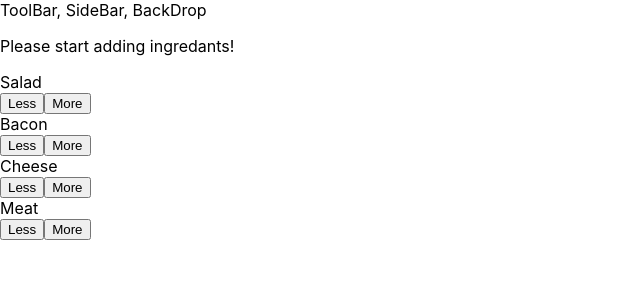
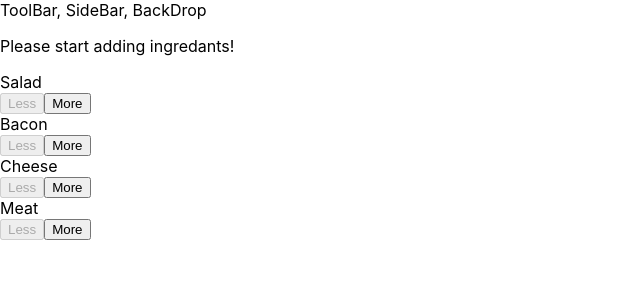
Before and after one commit to bhagat9198/reactComplete, a React app: page / in a window 1280 px wide. Shown: the top 300 px of the page, without its empty margins (0-640 px from the left). Built offline with nearby package versions, Linux system fonts and the light colour scheme.

Commit message:
8.17. Removing Ingredients Safely

```diff
--- a/src/components/Burger/BuildControls/BuildControl/BuildControl.js
+++ b/src/components/Burger/BuildControls/BuildControl/BuildControl.js
@@ -2,15 +2,13 @@
 
 import classes from './BuildControl.css'
 
-// builControl will have 3 imp things ie label, less and more.
-
 const BuildControl = props => (
   <div className={classes.BuildControl}>
     <div className={classes.Label}>{props.label}</div>
-    {/* correction: button inplace of div */}
-    <button className={classes.Less}>Less</button>
-    {/* no need of passing any args, we are calling the anaomous function. */}
+    {/* disabled: its a inbuild property for a button */}
+    <button className={classes.Less} disabled={props.disabled} onClick={props.removed}>Less</button>
     <button className={classes.More} onClick={props.added}>More</button>
+
   </div>
 )
 
--- a/src/components/Burger/BuildControls/BuildControls.js
+++ b/src/components/Burger/BuildControls/BuildControls.js
@@ -15,9 +15,9 @@
     {controls.map((ctrl) => {
       return <BuildControl
         key={ctrl.label}
-        // as ingredientAdded is a function which takes 'type' as an argumemnt so to correctly update the state.
-        // added={props.ingredientAdded}
-        added={() => props.ingredientAdded(ctrl.type)} //we are call the function, hence passing the args
+        added={() => props.ingredientAdded(ctrl.type)}
+        removed={() => props.ingredientRemoved(ctrl.type)}
+        disabled={props.disabled[ctrl.type]}
         label={ctrl.label}
       />;
     })}
--- a/src/containers/BurgerBuilder/BurgerBuilder.js
+++ b/src/containers/BurgerBuilder/BurgerBuilder.js
@@ -24,38 +24,67 @@
     totalPrice: 25
   }
 
-  // as everything is connected, now we want to change the number of ingrediants in state as per the user wish.
   addIngredientHandler = (type) => {
     const oldCount = this.state.ingredients[type];
     const updatedCount = oldCount + 1;
-    // we cant mutate the state directly
     const updatedIngredients = {
       ...this.state.ingredients
     };
-    // updating the particular ingredient count
     updatedIngredients[type] = updatedCount;
-    // updating the price along with ingreduants count
     const priceAddition = INGREDIENTS_PRICES[type];
     const oldPrice = this.state.totalPrice;
     const newPrice = oldPrice + priceAddition;
-    // updating teh state
     this.setState({
       totalPrice: newPrice,
       ingredients: updatedIngredients
-    })
+    });
   };
 
   removeIngrediantHandler = (type) => {
-
+    // similar to adding ingredient
+    const oldCount = this.state.ingredients[type];
+    // before reducing the count by one we should see if that type value is greater than 1. otherwise value will go into negative and while displaying the burger we will get an error.
+      // Burger.js:7 Uncaught RangeError: Invalid array length
+    // hence checking
+    if(oldCount <= 0) {
+      // simply return without manupliating the state
+      return
+    }
+    const updatedCount = oldCount - 1;
+    const updatedIngredients = {
+      ...this.state.ingredients
+    };
+    updatedIngredients[type] = updatedCount;
+    const priceDeduction = INGREDIENTS_PRICES[type];
+    const oldPrice = this.state.totalPrice;
+    const newPrice = oldPrice - priceDeduction;
+    this.setState({
+      totalPrice: newPrice,
+      ingredients: updatedIngredients
+    });
   }
 
   render() {
+    // it will be better if we can displable the 'Less' button also when it is not req.
+    const disabledInfo = {
+      ...this.state.ingredients
+    };
+    for(let key in disabledInfo) {
+      // console.log(key);
+      disabledInfo[key] = disabledInfo[key] <= 0
+    }
+    // console.log(disabledInfo);
+    // {salad: true, cheese: false,...}
+
     return (
       <Auxilliary>
         <Burger ingredients={this.state.ingredients} />
-        {/* passing the refference of addIngredientHandler*/}
         <BurgerControls
           ingredientAdded={this.addIngredientHandler}
+          //
+          ingredientRemoved={this.removeIngrediantHandler}
+          // we are within a function, no need of 'this'
+          disabled={disabledInfo}
         />
       </Auxilliary>
     );
```
Also changed, not shown: playground.js (added, +27 -0 lines), zzNotes.txt.
